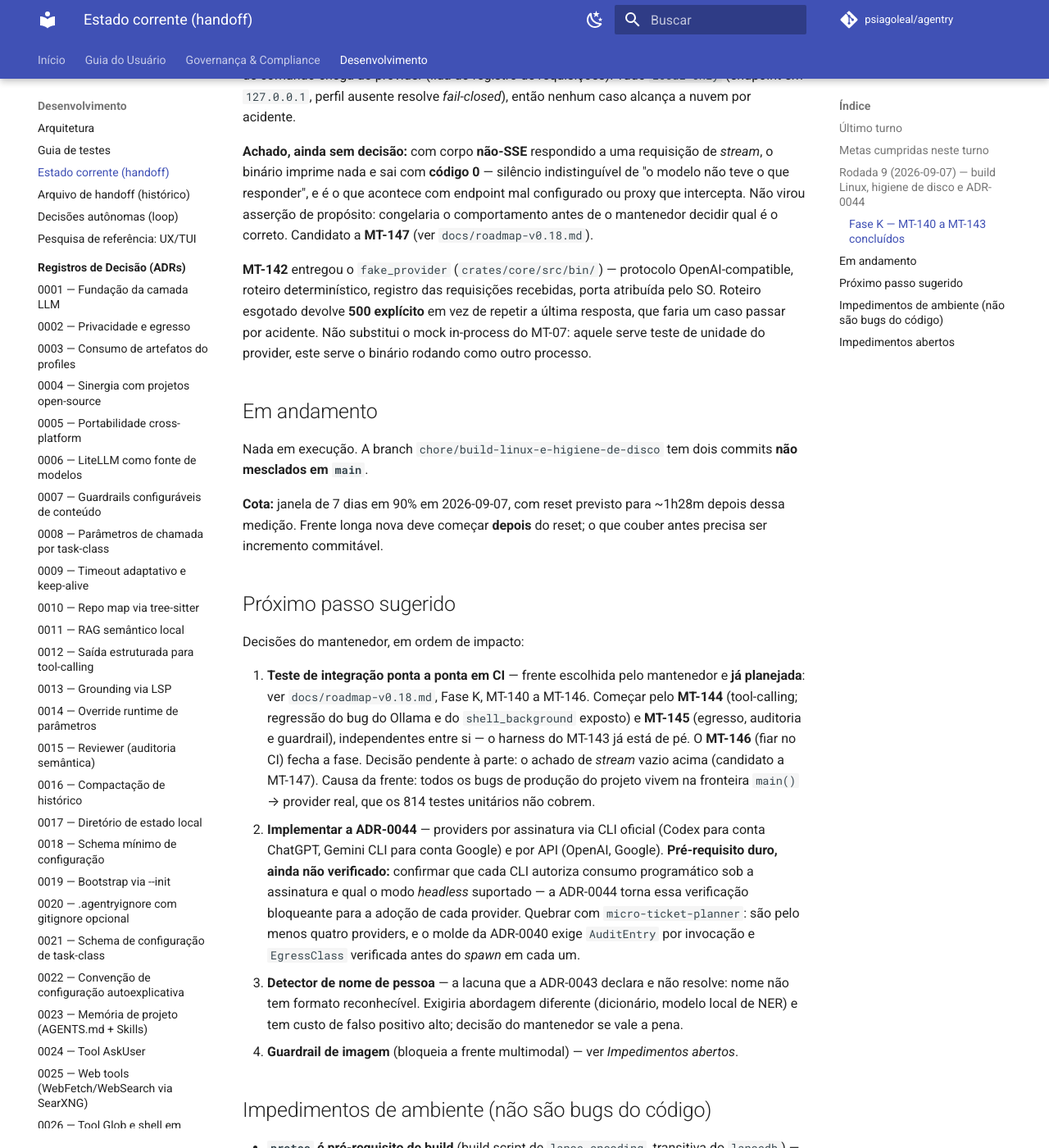
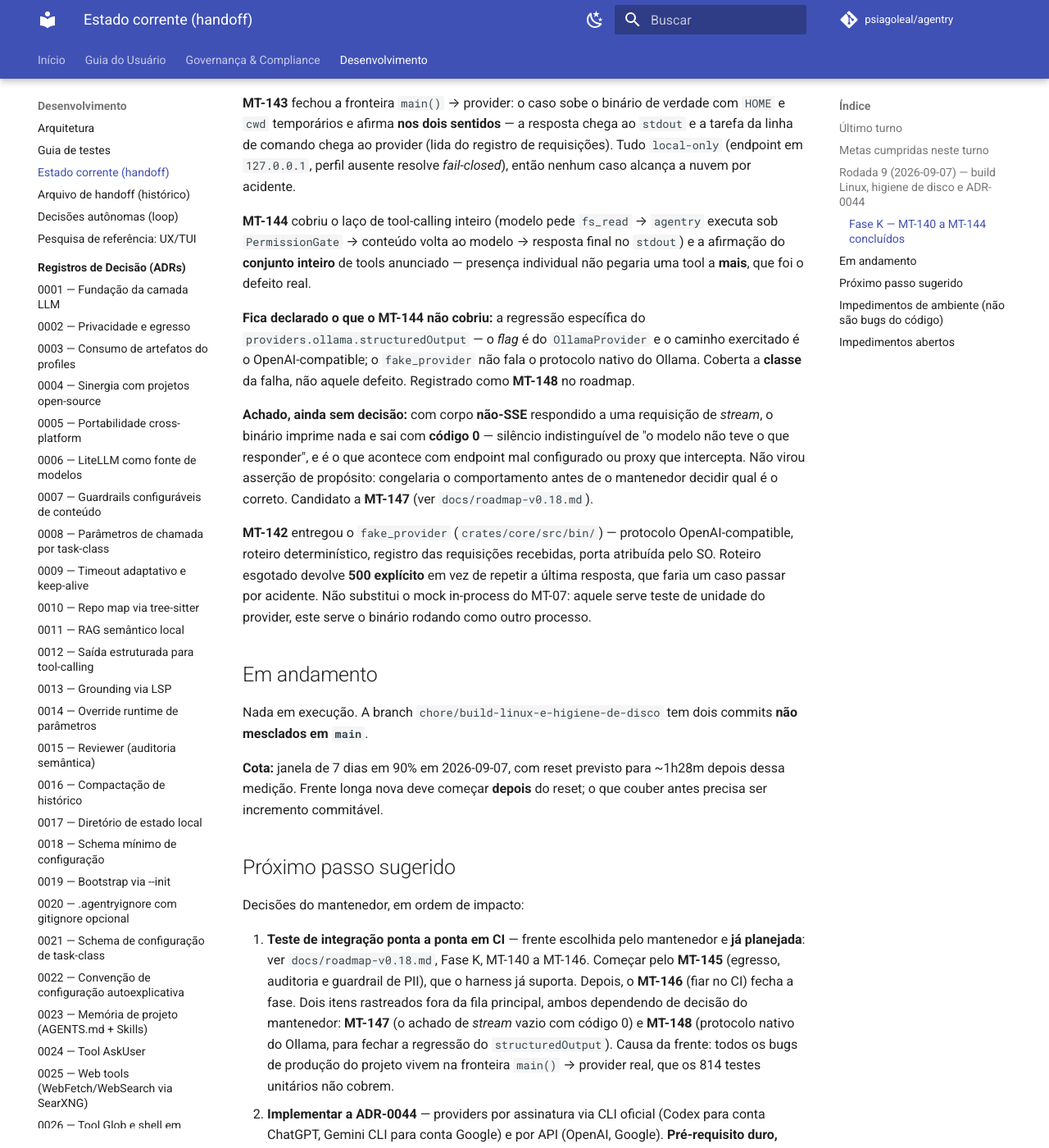
Before and after one commit to psiagoleal/agentry, an MkDocs documentation site: the page built from docs/CURRENT-STATE.md, in a window 1280 px wide and 1400 px high, scrolled down 2051 px. Shown: the whole window at 82% size. Built offline with MkDocs 1.6.1 and Material for MkDocs 9.7.7, drawn with Linux system fonts in a browser that asks for light colours; comment, search, counter and statistics services are not loaded; some of the changed text lies outside the part shown.

Commit message:
docs(handoff): MT-144 concluido (579184f) e MT-148 rastreado
{agente: Claude Code; modelo: claude-opus-5}

```diff
--- a/docs/CURRENT-STATE.md
+++ b/docs/CURRENT-STATE.md
@@ -35,6 +35,8 @@
 - [x] **`6f41eb2`** — **MT-141** (guarda de hermetismo) e **MT-142** (`fake_provider`).
 - [x] **`d5832d7`** — **MT-143**: harness ponta a ponta; fronteira `main()` → provider
       fechada pela primeira vez.
+- [x] **`579184f`** — **MT-144** (parcial): laço de tool-calling ponta a ponta e conjunto de
+      tools anunciado.
 
 ## Rodada 9 (2026-09-07) — build Linux, higiene de disco e ADR-0044
 
@@ -45,7 +47,7 @@ não correção pontual; `make disk` mostra o estado. `strip = "symbols"` (−27
 para releases estáveis, por decisão do mantenedor: apaga a tabela de símbolos e o backtrace de
 panic perde os nomes de função enquanto a `v0.1.0-usertest` colhe relato de bug.
 
-### Fase K — MT-140 a MT-143 concluídos
+### Fase K — MT-140 a MT-144 concluídos
 
 **ADR-0045** fixa: provider falso local (não gravação/replay, não provider real em CI), o
 **binário real** subido como subprocesso (a fronteira que os bugs atravessaram não é
@@ -77,6 +79,16 @@ linha de comando chega ao provider (lida do registro de requisições). Tudo `lo
 (endpoint em `127.0.0.1`, perfil ausente resolve *fail-closed*), então nenhum caso alcança a
 nuvem por acidente.
 
+**MT-144** cobriu o laço de tool-calling inteiro (modelo pede `fs_read` → `agentry` executa sob
+`PermissionGate` → conteúdo volta ao modelo → resposta final no `stdout`) e a afirmação do
+**conjunto inteiro** de tools anunciado — presença individual não pegaria uma tool a **mais**,
+que foi o defeito real.
+
+**Fica declarado o que o MT-144 não cobriu:** a regressão específica do
+`providers.ollama.structuredOutput` — o *flag* é do `OllamaProvider` e o caminho exercitado é o
+OpenAI-compatible; o `fake_provider` não fala o protocolo nativo do Ollama. Coberta a **classe**
+da falha, não aquele defeito. Registrado como **MT-148** no roadmap.
+
 **Achado, ainda sem decisão:** com corpo **não-SSE** respondido a uma requisição de *stream*, o
 binário imprime nada e sai com **código 0** — silêncio indistinguível de "o modelo não teve o
 que responder", e é o que acontece com endpoint mal configurado ou proxy que intercepta. Não
@@ -104,10 +116,10 @@ Decisões do mantenedor, em ordem de impacto:
 
 1. **Teste de integração ponta a ponta em CI** — frente escolhida pelo mantenedor e **já
    planejada**: ver `docs/roadmap-v0.18.md`, Fase K, MT-140 a MT-146. Começar pelo
-   **MT-144** (tool-calling; regressão do bug do Ollama e do `shell_background` exposto) e
-   **MT-145** (egresso, auditoria e guardrail), independentes entre si — o harness do MT-143 já
-   está de pé. O **MT-146** (fiar no CI) fecha a fase. Decisão pendente à parte: o achado de
-   *stream* vazio acima (candidato a MT-147).
+   **MT-145** (egresso, auditoria e guardrail de PII), que o harness já suporta. Depois, o
+   **MT-146** (fiar no CI) fecha a fase. Dois itens rastreados fora da fila principal, ambos
+   dependendo de decisão do mantenedor: **MT-147** (o achado de *stream* vazio com código 0) e
+   **MT-148** (protocolo nativo do Ollama, para fechar a regressão do `structuredOutput`).
    Causa da frente: todos os bugs de produção do projeto vivem na fronteira `main()` →
    provider real, que os 814 testes unitários não cobrem.
 2. **Implementar a ADR-0044** — providers por assinatura via CLI oficial (Codex para conta
```
Also changed, not shown: other parts of docs/CURRENT-STATE.md (+2 -2 lines).
